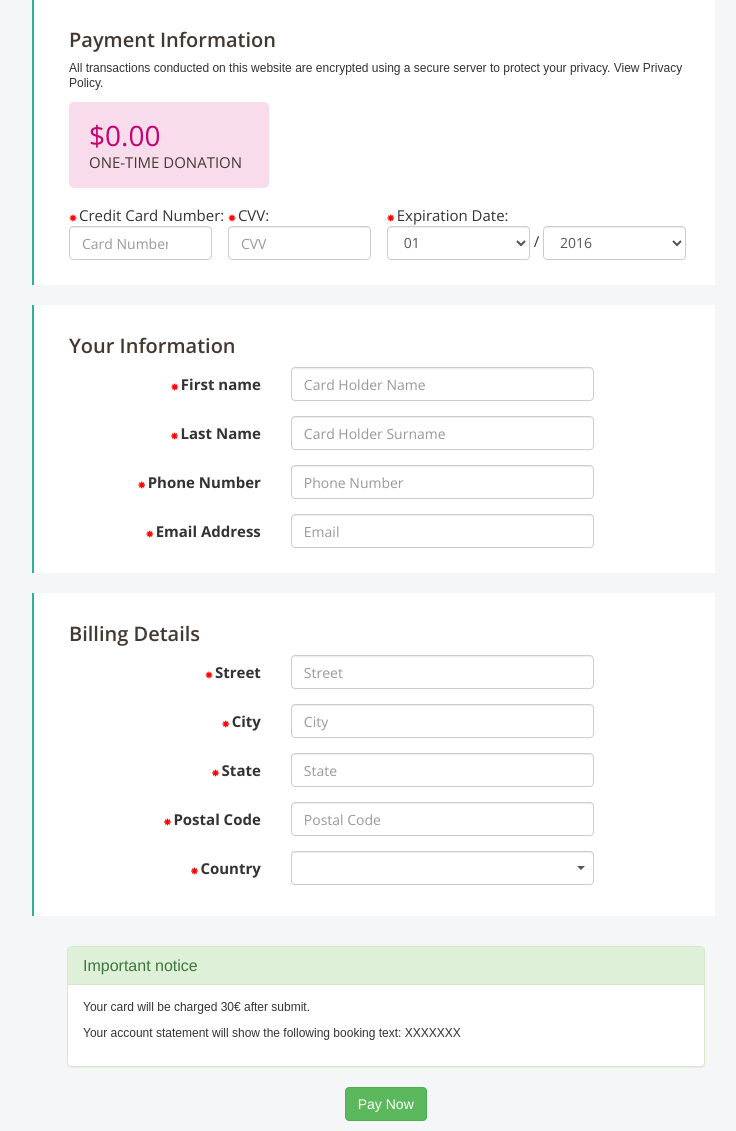
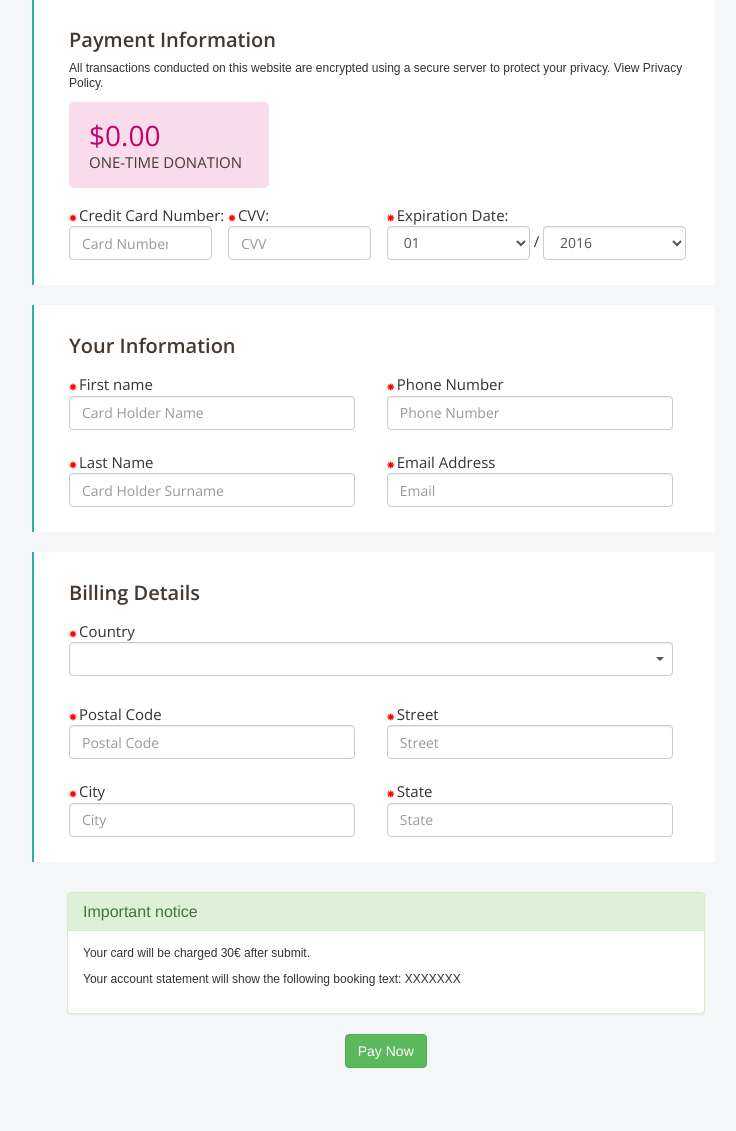
Before and after one commit to Cloudxtreme/payment26, a PHP site: page / in a window 1280 px wide. Shown: the part 794-1925 px from the top of the page, without its empty margins (413-1149 px from the left). After the commit the page ends 1862 px from the top, so only its background shows below. Run offline with PHP 8.4, Linux system fonts and the light colour scheme; some libraries are stand-ins or nearby versions.

Commit message:
Your information, billing details

```diff
--- a/css/payment.css
+++ b/css/payment.css
@@ -115,6 +115,8 @@ div.card-data i {
 
 @media (min-width: 991px) {
 
+	/* CREDIT CARD DATA */
+
   #cardnumber, #cvv {
   	width: 90%;
   }
@@ -131,6 +133,26 @@ div.card-data i {
 	  top: 28px!important;
 	  right: 23px!important;
 	}
+
+	/* YOUR INFORMATION */
+
+	#your-information input, #billing-details input {
+		width: 90%;
+	}
+
+	#billing-details > fieldset > div:nth-child(1) > div > div > div > a {
+		width: 95%;
+	}
+
+	#your-information i.form-control-feedback {
+	  top: 29px;
+	  right: 31px;
+	}
+
+	#billing-details i.form-control-feedback {
+		top: 28px;
+		right: 35px;
+	}
 }
 
 @media (max-width: 990px) {
--- a/index.php
+++ b/index.php
@@ -215,84 +215,83 @@
                 </div>
               </div>
               <div class="row">
-                <div class="komen-callout komen-section col-xs-12 col-sm-12 col-md-12 col-lg-12">
+                <div id="your-information" class="komen-callout komen-section col-xs-12 col-sm-12 col-md-12 col-lg-12">
                   <fieldset>
+                    <div class="row">
                       <!-- Form Name -->
                       <h2>Your Information</h2>
+                      <div class="col-xs-12 col-sm-12 col-md-12 col-lg-6">
                         <!-- Card Holder Name -->
                         <div class="form-group">
-                      <label class="col-sm-4 control-label"  for="textinput"><span class="glyphicon glyphicon-asterisk required"></span>First name</label>
-                      <div class="col-sm-6">
+                          <label class="control-label"  for="textinput"><span class="glyphicon glyphicon-asterisk required"></span>First name</label>
                           <input type="text" name="cardholdername" maxlength="70" placeholder="Card Holder Name" class="card-holder-name form-control">
                         </div>
-                    </div>
                         <div class="form-group">
-                      <label class="col-sm-4 control-label"  for="textinput"><span class="glyphicon glyphicon-asterisk required"></span>Last Name</label>
-                      <div class="col-sm-6">
+                          <label class="control-label"  for="textinput"><span class="glyphicon glyphicon-asterisk required"></span>Last Name</label>
                           <input type="text" name="cardholdersurname" maxlength="70" placeholder="Card Holder Surname" class="card-holder-surname form-control">
                         </div>
                       </div>
+                      <div class="col-xs-12 col-sm-12 col-md-12 col-lg-6">
                         <!-- Phone Number -->
                         <div class="form-group">
-                      <label class="col-sm-4 control-label" for="textinput"><span class="glyphicon glyphicon-asterisk required"></span>Phone Number</label>
-                      <div class="col-sm-6">
+                          <label class="control-label" for="textinput"><span class="glyphicon glyphicon-asterisk required"></span>Phone Number</label>
                           <input type="text" id="phone" name="phone" maxlength="30" placeholder="Phone Number" class="form-control">
-                      </div>
                         </div>
                         <!-- Email -->
                         <div class="form-group">
-                      <label class="col-sm-4 control-label" for="textinput"><span class="glyphicon glyphicon-asterisk required"></span>Email Address</label>
-                      <div class="col-sm-6">
+                          <label class="control-label" for="textinput"><span class="glyphicon glyphicon-asterisk required"></span>Email Address</label>
                           <input type="text" name="email" maxlength="65" placeholder="Email" class="email form-control">
+                        </div>
                       </div>
                     </div>
                   </fieldset>
                 </div>
               </div>
               <div class="row">
-                <div class="komen-callout komen-section col-xs-12 col-sm-12 col-md-12 col-lg-12">
+                <div  id="billing-details" class="komen-callout komen-section col-xs-12 col-sm-12 col-md-12 col-lg-12">
                   <fieldset>
+                    <div class="row">
                       <!-- Form Name -->
                       <h2>Billing Details</h2>
-
+                      <div class="col-xs-12 col-sm-12 col-md-12 col-lg-12">
+                        <!-- Country -->
+                        <div class="form-group">
+                          <label class="control-label" for="textinput"><span class="glyphicon glyphicon-asterisk required"></span>Country</label>
+                          <!--input type="text" name="country" placeholder="Country" class="country form-control"-->
+                          <div class="country bfh-selectbox bfh-countries" name="country" placeholder="Select Country" data-flags="true" data-filter="true"></div>
+                        </div>
+                      </div>
+                    </div>
+                    <div class="row">
+                      <div class="col-xs-12 col-sm-12 col-md-12 col-lg-6">
+                        <!-- Postcal Code -->
+                        <div class="form-group">
+                          <label class="control-label" for="textinput"><span class="glyphicon glyphicon-asterisk required"></span>Postal Code</label>
+                          <input type="text" name="zip" maxlength="9" placeholder="Postal Code" class="zip form-control">
+                        </div>
+                      </div>
+                      <div class="col-xs-12 col-sm-12 col-md-12 col-lg-6">
                         <!-- Street -->
                         <div class="form-group">
-                      <label class="col-sm-4 control-label" for="textinput"><span class="glyphicon glyphicon-asterisk required"></span>Street</label>
-                      <div class="col-sm-6">
+                          <label class="control-label" for="textinput"><span class="glyphicon glyphicon-asterisk required"></span>Street</label>
                           <input type="text" name="street" placeholder="Street" class="address form-control">
                         </div>
                       </div>
-
+                    </div>
+                    <div class="row">
+                      <div class="col-xs-12 col-sm-12 col-md-12 col-lg-6">
                         <!-- City -->
                         <div class="form-group">
-                      <label class="col-sm-4 control-label" for="textinput"><span class="glyphicon glyphicon-asterisk required"></span>City</label>
-                      <div class="col-sm-6">
+                          <label class="control-label" for="textinput"><span class="glyphicon glyphicon-asterisk required"></span>City</label>
                             <input type="text" name="city" placeholder="City" class="city form-control">
                         </div>
                       </div>
-
+                      <div class="col-xs-12 col-sm-12 col-md-12 col-lg-6">
                         <!-- State -->
                         <div class="form-group">
-                      <label class="col-sm-4 control-label" for="textinput"><span class="glyphicon glyphicon-asterisk required"></span>State</label>
-                      <div class="col-sm-6">
+                          <label class="control-label" for="textinput"><span class="glyphicon glyphicon-asterisk required"></span>State</label>
                           <input type="text" name="state" maxlength="65" placeholder="State" class="state form-control">
                         </div>
-                    </div>
-
-                    <!-- Postcal Code -->
-                    <div class="form-group">
-                      <label class="col-sm-4 control-label" for="textinput"><span class="glyphicon glyphicon-asterisk required"></span>Postal Code</label>
-                      <div class="col-sm-6">
-                        <input type="text" name="zip" maxlength="9" placeholder="Postal Code" class="zip form-control">
-                      </div>
-                    </div>
-
-                    <!-- Country -->
-                    <div class="form-group">
-                      <label class="col-sm-4 control-label" for="textinput"><span class="glyphicon glyphicon-asterisk required"></span>Country</label>
-                      <div class="col-sm-6">
-                        <!--input type="text" name="country" placeholder="Country" class="country form-control"-->
-                        <div class="country bfh-selectbox bfh-countries" name="country" placeholder="Select Country" data-flags="true" data-filter="true"> </div>
                       </div>
                     </div>
                   </fieldset>
```
Lines whose indentation alone changed are shown as unchanged.
